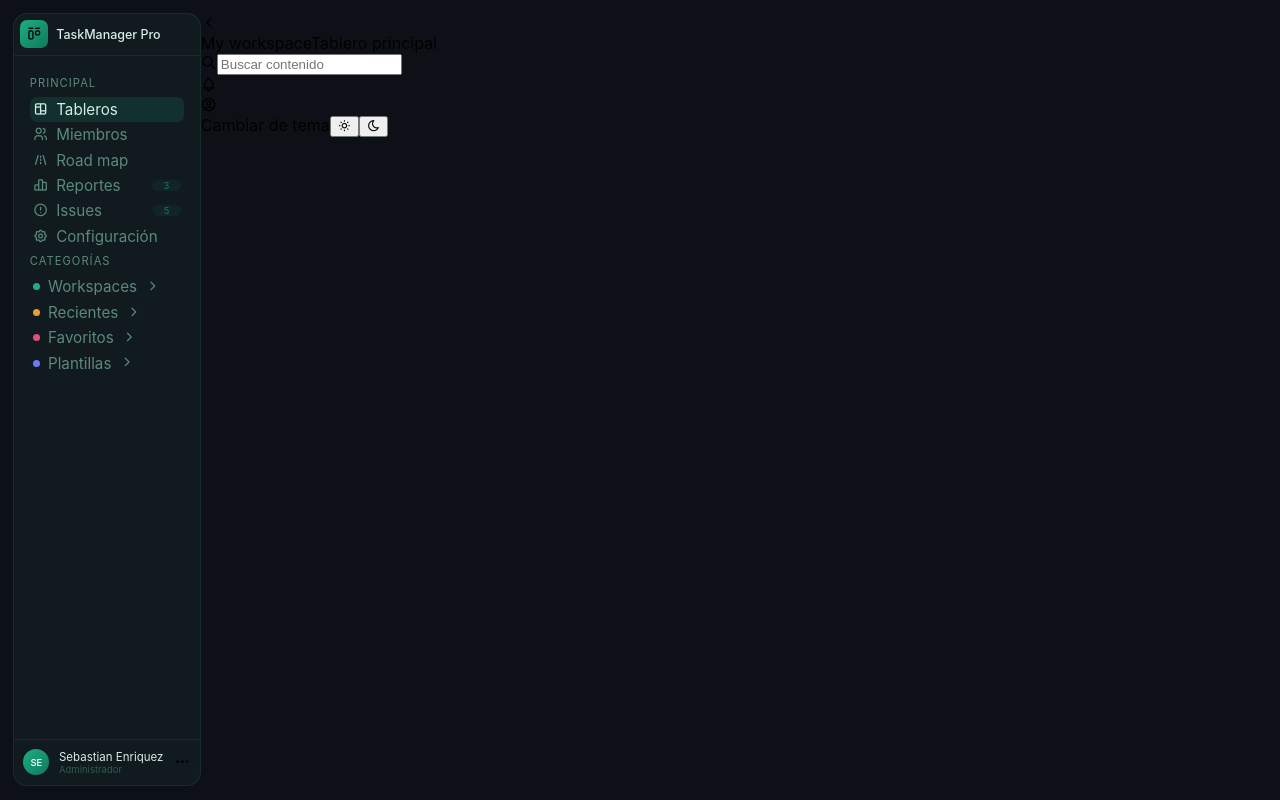
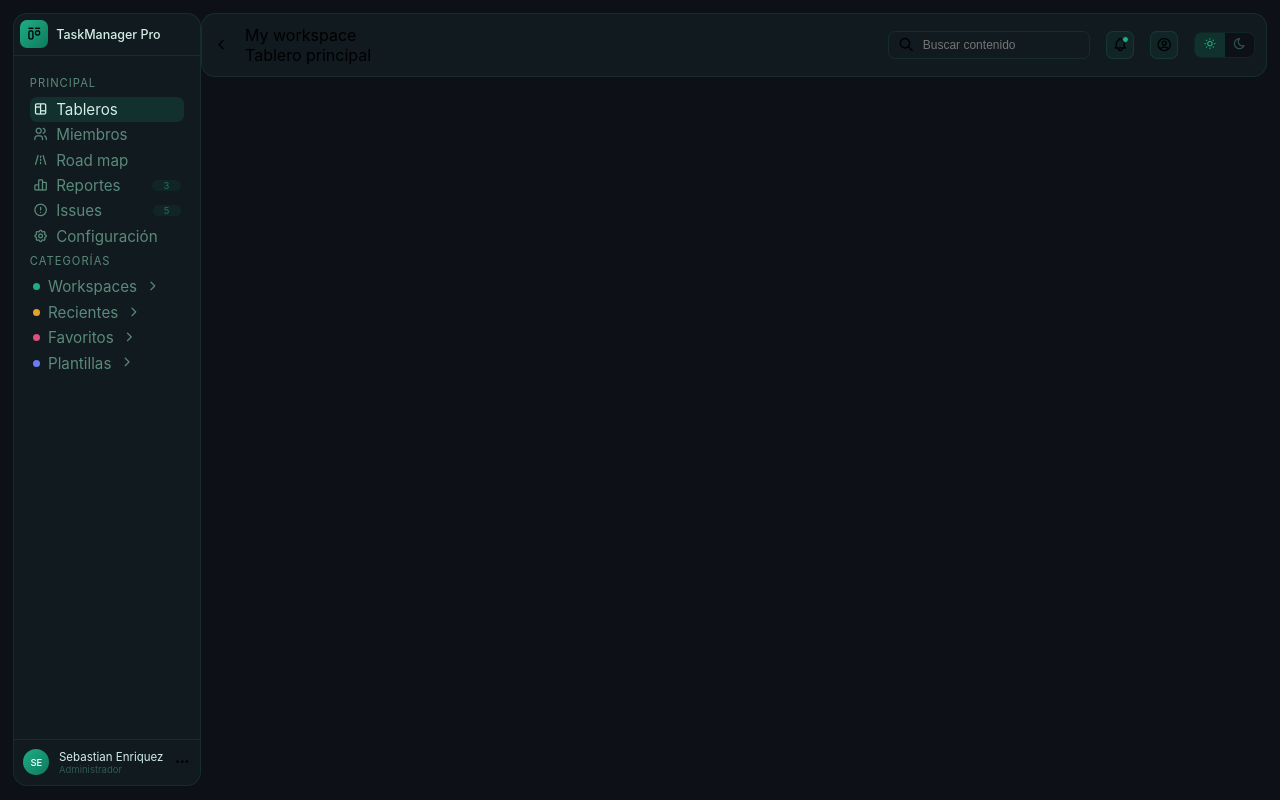
Before and after one commit to SebWebX/task-manager-pro, an Angular app: page / in a window 1280 px wide. Built offline with nearby package versions, Linux system fonts and the light colour scheme.

Commit message:
feat(topbar): add topbar scss styles

```diff
--- a/src/app/shared/components/topbar/topbar.component.scss
+++ b/src/app/shared/components/topbar/topbar.component.scss
@@ -0,0 +1,77 @@
+@use '../../../../styles/mixins' as m;
+
+.topbar{
+    @include m.floating-panel;
+    @include m.flex-center;
+    padding: .7rem;
+    gap: 1rem;
+
+    &__workspace{
+        display: flex;
+        flex-direction: column;
+    }
+
+    &__search{
+        @include m.flex-center;
+        gap: .4rem;
+        background: var(--bb-base);
+        border: 0.5px solid var(--border);
+        border-radius: 7px;
+        padding: .3rem .6rem;
+        margin-left: auto;
+    }
+
+    &__search-input{
+        background: transparent;
+        border: none;
+        outline: none;
+        color: var(--text-primary);
+        font-size: .75rem;
+    }
+
+    &__notification,
+    &__profile{
+        @include m.flex-center;
+        justify-content: center;
+        width: 1.625rem;
+        height: 1.625rem;
+        border-radius: 7px;
+        background: rgba(31, 173, 131, 0.08);
+        border: 0.5px solid var(--border);
+        cursor: pointer;
+        position: relative;
+
+        &-dot{
+            position: absolute;
+            top: 4px;
+            right: 4px;
+            width: 5px;
+            height: 5px;
+            border-radius: 50%;
+            background: var(--accent);
+            border: 1.5px solid var(--bg-surface);
+        }
+    }
+
+    &__theme{
+        @include m.flex-center;
+        background: var(--bg-base);
+        border: 0.5px solid var(--border);
+        border-radius: 7px;
+        overflow: hidden;
+    }
+
+    &__button{
+        padding: .3rem .5rem;
+        background: transparent;
+        border: none;
+        cursor: pointer;
+        color: var(--text-muted);
+
+        &--active{
+            background: rgba(31, 173, 131, 0.2);
+            color: var(--accent);
+        }
+    }
+
+}
--- a/src/app/shared/components/topbar/topbar.component.ts
+++ b/src/app/shared/components/topbar/topbar.component.ts
@@ -1,10 +1,11 @@
-import { Component } from '@angular/core';
+import { Component, ViewEncapsulation } from '@angular/core';
 
 @Component({
   selector: 'app-topbar',
   imports: [],
   templateUrl: './topbar.component.html',
-  styleUrl: './topbar.component.scss'
+  styleUrl: './topbar.component.scss',
+  encapsulation: ViewEncapsulation.None
 })
 export class TopbarComponent {
 
--- a/src/styles.scss
+++ b/src/styles.scss
@@ -8,3 +8,15 @@ body{
     font-family: -apple-system, BlinkMacSystemFont, 'Segoe UI', sans-serif;
     margin: 0;
 }
+
+.sr-only {
+    position: absolute;
+    width: 1px;
+    height: 1px;
+    padding: 0;
+    margin: -1px;
+    overflow: hidden;
+    clip: rect(0, 0, 0, 0);
+    white-space: nowrap;
+    border: 0;
+  }
```
